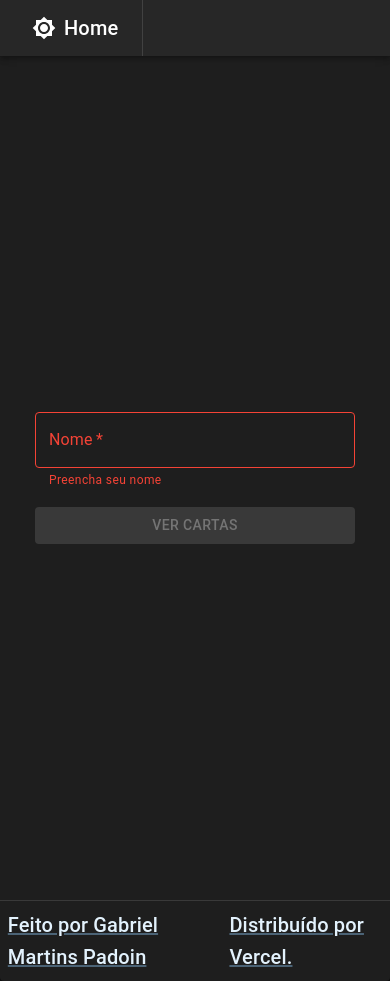
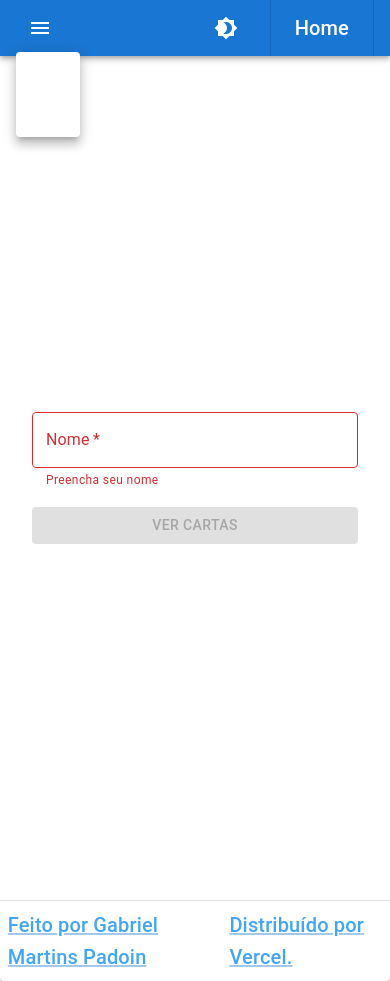
Before and after one commit to gmartpad/testproject, a Next.js app: page / in a window 390 px wide. Both pictures are taken after a click on the button 44 px from the left and 28 px from the top of the page. Built offline with nearby package versions, Linux system fonts and the light colour scheme.

Commit message:
fix: fixed responsiveness

```diff
--- a/components/AppHeader/index.tsx
+++ b/components/AppHeader/index.tsx
@@ -6,15 +6,18 @@ import {
     Typography,
     Button,
     IconButton,
-    Divider
+    Divider,
+    Menu,
+    MenuItem,
 } from '@mui/material'
 import { AppContext } from 'contexts/App'
 import { ColorModeContext } from 'contexts/ColorMode'
 import { useRouter } from 'next/router'
 import Link from 'next/link'
 import { useTheme } from '@mui/material/styles'
-import Brightness4Icon from '@mui/icons-material/Brightness4';
-import Brightness7Icon from '@mui/icons-material/Brightness7';
+import Brightness4Icon from '@mui/icons-material/Brightness4'
+import Brightness7Icon from '@mui/icons-material/Brightness7'
+import MenuIcon from '@mui/icons-material/Menu'
 
 interface IPage {
     title: string
@@ -31,11 +34,11 @@ const AppHeader = () => {
     const asPathToScreenName = (asPath: string) => {
         const baseName = asPath.split('/')[1]
 
-        if(baseName === ''){
+        if (baseName === '') {
             return 'Home'
         }
 
-        return baseName[0].toUpperCase()+baseName.slice(1)
+        return baseName[0].toUpperCase() + baseName.slice(1)
     }
 
     const ScreenName = asPathToScreenName(asPath)
@@ -52,23 +55,72 @@ const AppHeader = () => {
     ])
 
     const filterPages = (page: IPage) => {
-        if(name === '' && page.url === '/cartas'){
+        if (name === '' && page.url === '/cartas') {
             return false
         }
         return true
     }
 
+    const [anchorElNav, setAnchorElNav] = useState<null | HTMLElement>(null);
+
+    const handleOpenNavMenu = (event: React.MouseEvent<HTMLElement>) => {
+        setAnchorElNav(event.currentTarget);
+    };
+
+    const handleCloseNavMenu = () => {
+        setAnchorElNav(null);
+    };
+
     return (
         <Box sx={{ flexGrow: 1 }}>
             <AppBar position="static">
                 <Toolbar>
+                    <Box sx={{ flexGrow: 1, display: { xs: 'flex', md: 'none' } }}>
+                        <IconButton
+                            size="large"
+                            aria-label="account of current user"
+                            aria-controls="menu-appbar"
+                            aria-haspopup="true"
+                            onClick={handleOpenNavMenu}
+                            color="inherit"
+                        >
+                            <MenuIcon />
+                        </IconButton>
+                        <Menu
+                            id="menu-appbar"
+                            anchorEl={anchorElNav}
+                            anchorOrigin={{
+                                vertical: 'bottom',
+                                horizontal: 'left',
+                            }}
+                            keepMounted
+                            transformOrigin={{
+                                vertical: 'top',
+                                horizontal: 'left',
+                            }}
+                            open={Boolean(anchorElNav)}
+                            onClose={handleCloseNavMenu}
+                            sx={{
+                                display: { xs: 'block', md: 'none' },
+                            }}
+                        >
+                            {pages.filter(filterPages).map((page, k) => (
+                                <Link key={k} href={page.url}>
+                                    <Button sx={{ my: 2, color: 'white', display: 'block' }}>
+                                        {page.title}
+                                    </Button>
+                                </Link>
+                            ))}
+                        </Menu>
+                    </Box>
                     <IconButton sx={{ ml: 1 }} onClick={colorMode.toggleColorMode} color="inherit">
                         {theme.palette.mode === 'dark' ? <Brightness7Icon /> : <Brightness4Icon />}
                     </IconButton>
-                    <Typography variant="h6" component="div" sx={{ marginRight: 3 }}>
+                    <Divider orientation="vertical" flexItem sx={{ marginLeft: 3, marginRight: 3 }} />
+                    <Typography variant="h6" component="div">
                         {ScreenName}
                     </Typography>
-                    <Divider orientation="vertical" flexItem />
+                    <Divider orientation="vertical" flexItem sx={{ marginLeft: 3 }} />
                     <Box sx={{
                         flexGrow: 1,
                         display: { xs: 'none', md: 'flex' },
@@ -84,9 +136,9 @@ const AppHeader = () => {
                         ))}
                     </Box>
                     {name !== '' && (
-                        <div>
-                            <p>{name}</p>
-                        </div>
+                        <Box sx={{ marginLeft: 3 }}>
+                            <Typography variant="h6" fontSize={{ xs: 12, md: 16 }} component="div">{name}</Typography>
+                        </Box>
                     )}
                 </Toolbar>
             </AppBar>
--- a/components/NameForm/index.tsx
+++ b/components/NameForm/index.tsx
@@ -3,7 +3,8 @@ import * as Yup from 'yup'
 import { AppContext } from 'contexts/App'
 import { useContext } from 'react'
 import { useRouter } from 'next/router'
-import { FormControl, TextField, Button } from '@mui/material'
+import { TextField, Button } from '@mui/material'
+import { BaseForm } from './styled'
 
 const NameForm = () => {
 
@@ -27,11 +28,10 @@ const NameForm = () => {
     })
 
     return (
-        <FormControl
-            sx={{
-                maxWidth: '320px',
-                width: '100%',
-                textAlign: 'center'
+        <BaseForm
+            onSubmit={(e) => {
+                e.preventDefault()
+                formik.handleSubmit()
             }}
         >
             <TextField
@@ -52,13 +52,13 @@ const NameForm = () => {
                 color="success"
                 disabled={!formik.isValid}
                 disableElevation
-                onClick={() => formik.handleSubmit()}
+                sx={{ width: '100%' }}
                 type="submit"
                 variant="contained"
             >
                 Ver Cartas
             </Button>
-        </FormControl>
+        </BaseForm>
     )
 }
 
--- a/components/NameForm/styled.tsx
+++ b/components/NameForm/styled.tsx
@@ -1,23 +1,7 @@
-import styled, { css } from 'styled-components'
+import styled from 'styled-components'
 
-const baseFormElementStyle = css`
+export const BaseForm = styled.form`
+    max-width: '320px';
     width: '100%';
-    max-width: 320px;
-    padding: 15px;
-    font-size: 20px;
-    border-radius: 10px;
+    text-align: 'center';
 `
-
-export const Input = styled.input`
-    ${baseFormElementStyle}
-`
-
-export const ErrorSpan = styled.span`
-    ${baseFormElementStyle}
-    margin-top: 20px;
-`
-
-export const SubmitButton = styled.button`
-    ${baseFormElementStyle}
-    margin-top: 20px;
-`
```
